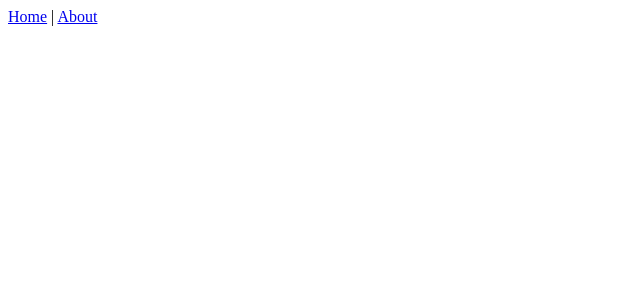
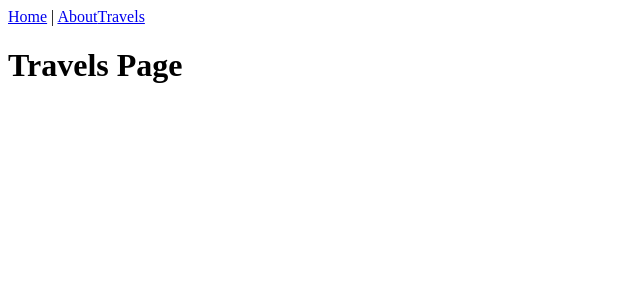
Before and after one commit to j-maestre/testReactRedux-Vuex-DRF, a Vue app in the folder frontend/vue-vuex/: page /travels in a window 1280 px wide. Before the commit this address had no page. Shown: the top 300 px of the page, without its empty margins (0-640 px from the left). Built offline with nearby package versions, Linux system fonts and the light colour scheme.

Commit message:
Xema-> Vuex travels component

```diff
--- a/frontend/vue-vuex/src/App.vue
+++ b/frontend/vue-vuex/src/App.vue
@@ -2,6 +2,7 @@
   <div id="nav">
       <router-link to="/">Home</router-link> |
       <router-link to="/about">About</router-link>
+      <router-link to="/travels">Travels</router-link>
   </div>
   <router-view />
 </template>
--- a/frontend/vue-vuex/src/router/index.js
+++ b/frontend/vue-vuex/src/router/index.js
@@ -1,6 +1,7 @@
 import { createWebHistory, createRouter } from "vue-router";
 import Home from "@/views/Home.vue";
 import About from "@/views/About.vue";
+import Travels from "@/views/Travels.vue";
 
 const routes = [
   {
@@ -13,6 +14,11 @@ const routes = [
     name: "About",
     component: About,
   },
+  {
+    path: "/travels",
+    name: "Travels",
+    component: Travels
+  },
 ];
 
 const router = createRouter({
--- /dev/null
+++ b/frontend/vue-vuex/src/views/Travels.vue
@@ -0,0 +1,3 @@
+<template>
+  <h1>Travels Page</h1>
+</template>
```
